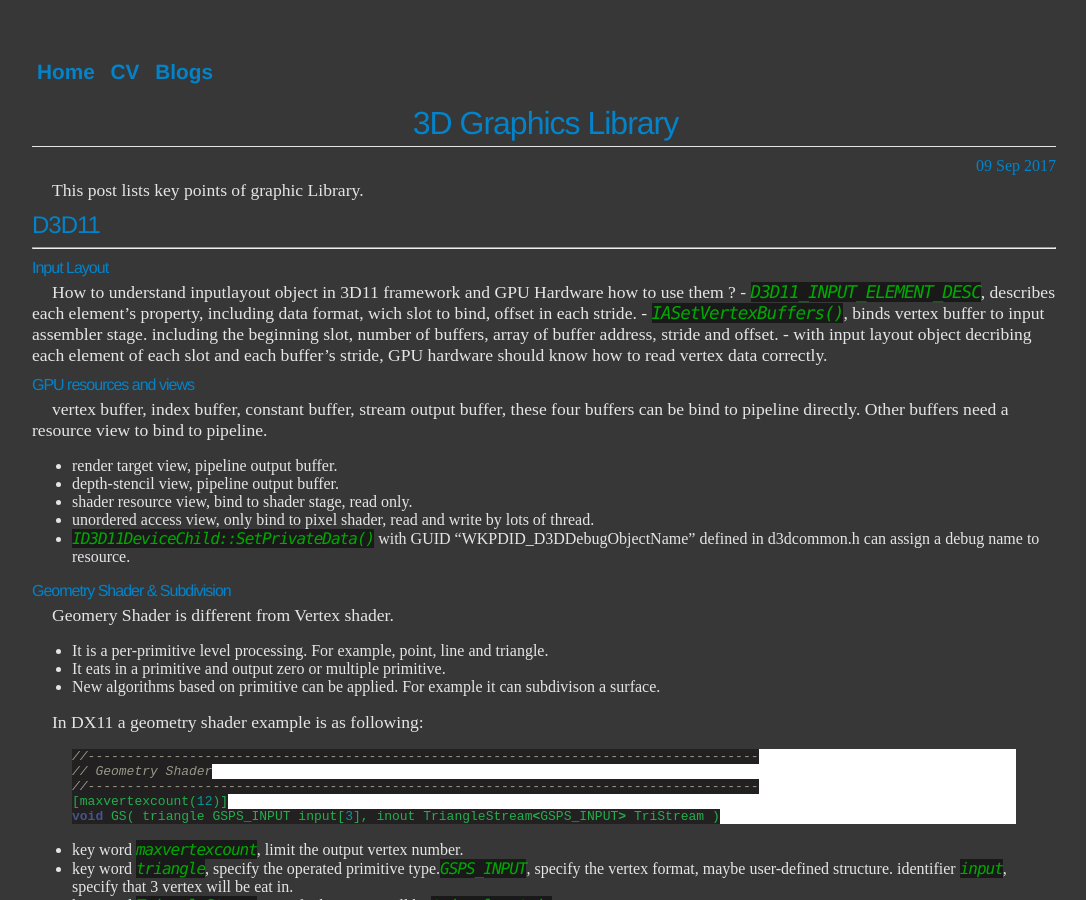
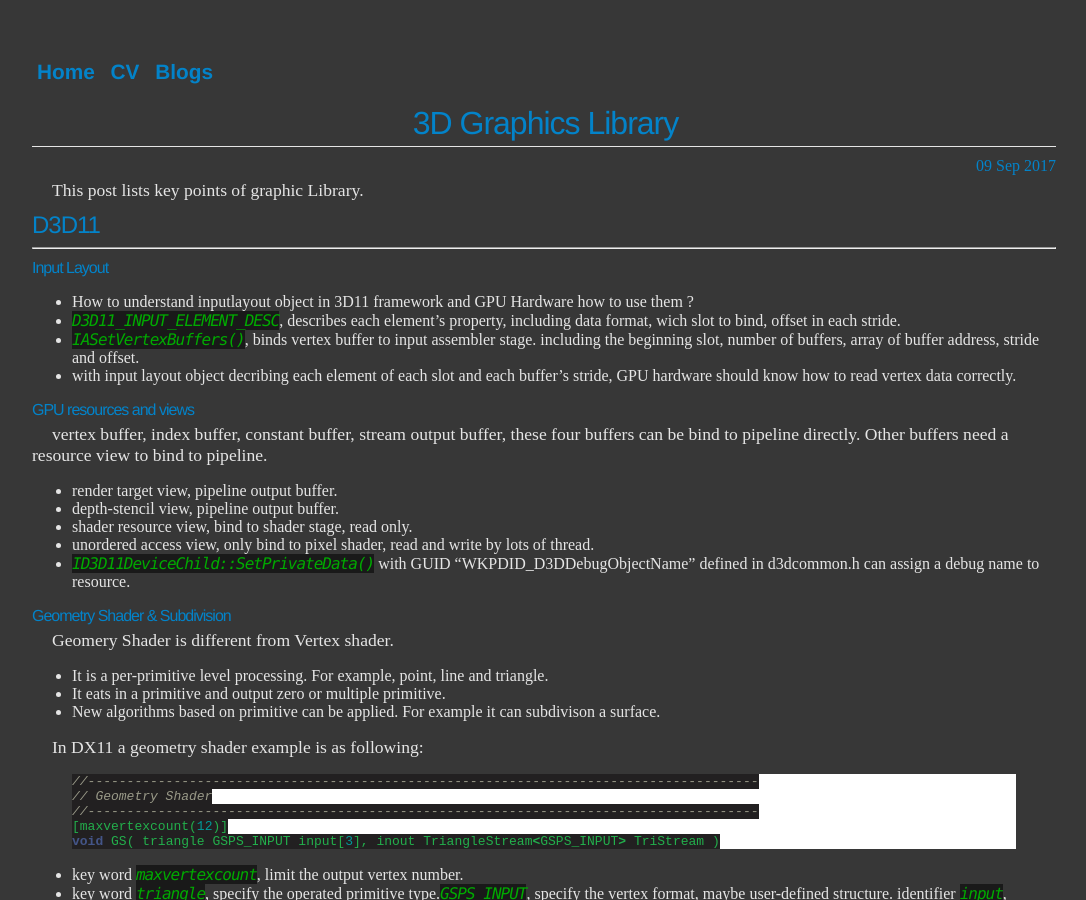
Before and after one commit to ychding11/ychding11.github.io, a Jekyll site: the page built from _posts/2017-9-9-3D-Rendering-API.md, in a window 1280 px wide and 900 px high. Shown: the whole window, without its empty margins (96-1182 px from the left). Built offline with Jekyll 4.4.1, drawn with Linux system fonts in a browser that asks for light colours.

```diff
--- a/_posts/2017-9-9-3D-Rendering-API.md
+++ b/_posts/2017-9-9-3D-Rendering-API.md
@@ -10,10 +10,10 @@ This post lists key points of graphic Library.
 ## D3D11
 ---
 ### Input Layout
-How to understand inputlayout object in 3D11 framework and GPU Hardware how to use them ?
-	- *D3D11_INPUT_ELEMENT_DESC*, describes each element's property, including data format, wich slot to bind, offset in each stride.
-	- *IASetVertexBuffers()*, binds vertex buffer to input assembler stage. including the beginning slot, number of buffers, array of buffer address, stride and offset.
-	- with input layout object decribing each element of each slot and each buffer's stride, GPU hardware should know how to read vertex data correctly.
++ How to understand inputlayout object in 3D11 framework and GPU Hardware how to use them ?
+ - *D3D11_INPUT_ELEMENT_DESC*, describes each element's property, including data format, wich slot to bind, offset in each stride.
+ - *IASetVertexBuffers()*, binds vertex buffer to input assembler stage. including the beginning slot, number of buffers, array of buffer address, stride and offset.
+ - with input layout object decribing each element of each slot and each buffer's stride, GPU hardware should know how to read vertex data correctly.
 
 ### GPU resources and views
 vertex buffer, index buffer, constant buffer, stream output buffer, these four buffers can be bind to pipeline directly.
```
